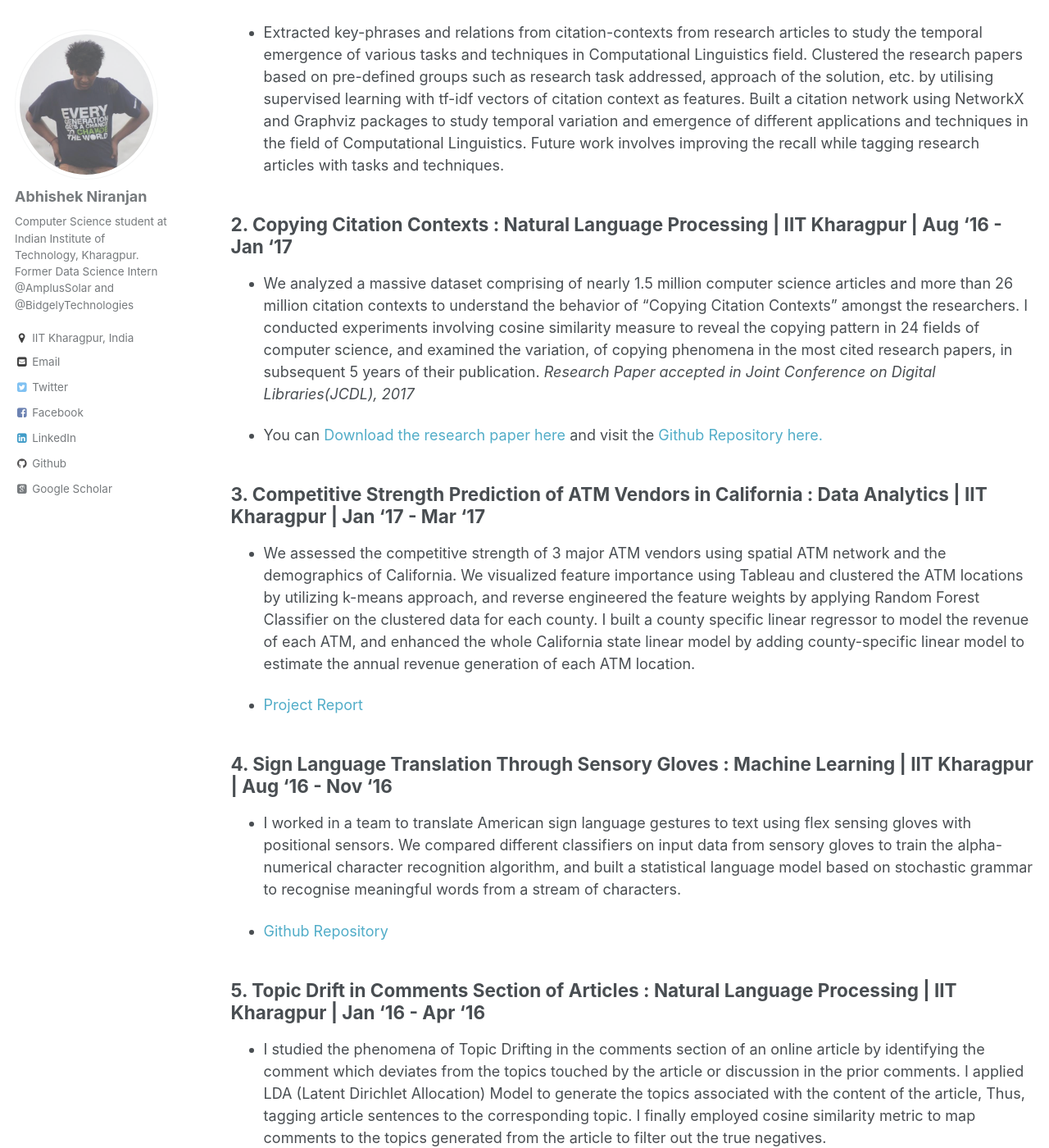
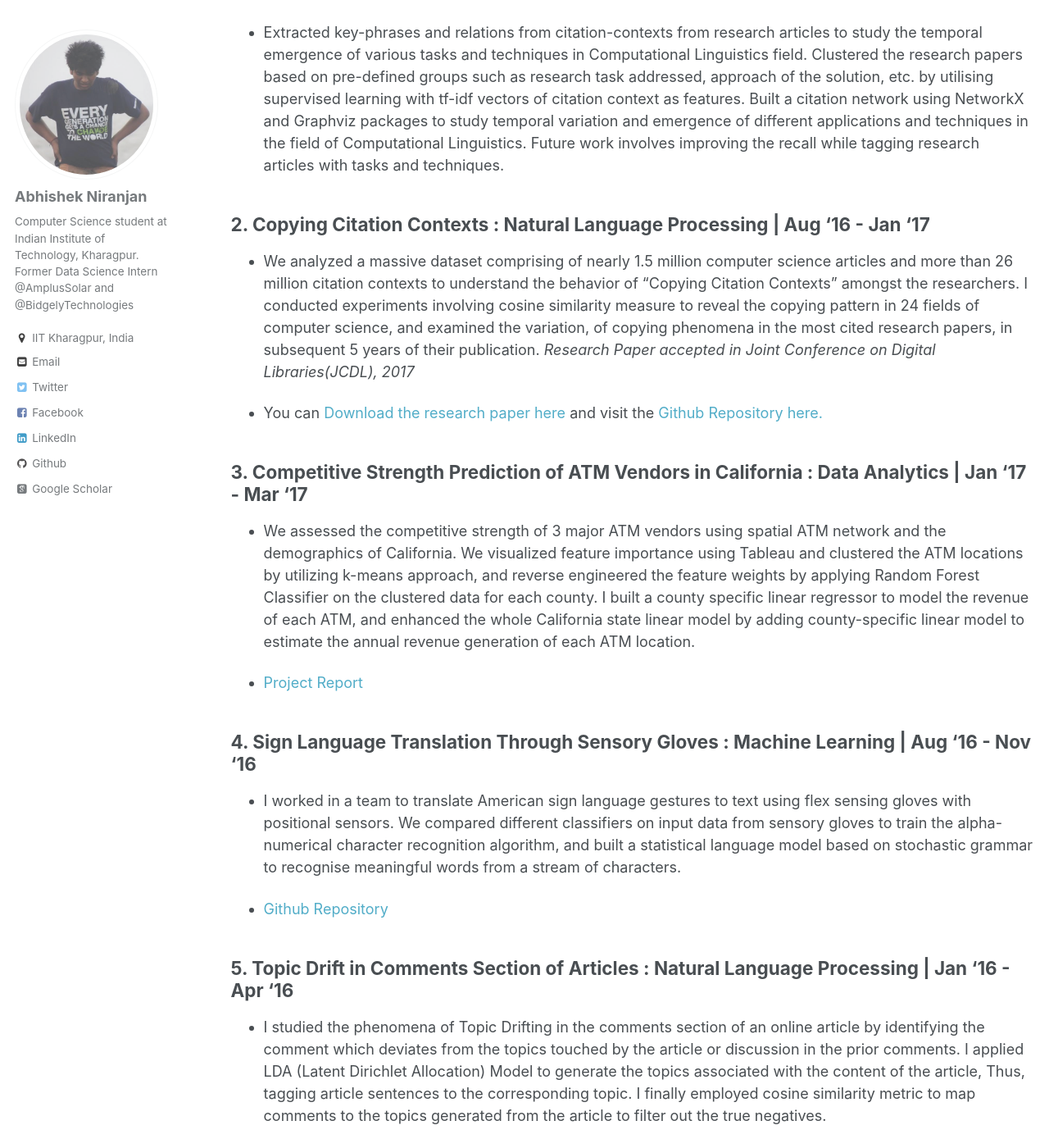
Before and after one commit to abhishek-niranjan/abhishek-niranjan.github.io, a Jekyll site: the page built from _pages/projects.md, in a window 1280 px wide and 1400 px high, scrolled down 315 px. Shown: the whole window at 82% size. Built offline with Jekyll 4.4.1, drawn with Linux system fonts in a browser that asks for light colours; some web fonts are replaced; some of the changed text lies outside the part shown.

```diff
--- a/_pages/projects.md
+++ b/_pages/projects.md
@@ -12,40 +12,40 @@ author_profile: true
 {% endfor %} -->
 
 
-## 1. Temporal Analysis of Tasks and Techniques in Computational Linguistics : Natural Language Processing | IIT Kharagpur | Jan '17 - Present
+## 1. Temporal Analysis of Tasks and Techniques in Computational Linguistics : Natural Language Processing | Jan '17 - Present
 
 * This project focuses on studying how the popularity of different tasks an techniques related to Natural Language Processing Research emerge/varies with respect to time.
 
 * Extracted key-phrases and relations from citation-contexts from research articles to study the temporal emergence of various tasks and techniques in Computational Linguistics field. Clustered the research papers based on pre-defined groups such as research task addressed, approach of the solution, etc. by utilising supervised learning with tf-idf vectors of citation context as features. Built a citation network using NetworkX and Graphviz packages to study temporal variation and emergence of different applications and techniques in the field of Computational Linguistics. Future work involves improving the recall while tagging research articles with tasks and techniques.
 
 
-## 2. Copying Citation Contexts : Natural Language Processing | IIT Kharagpur | Aug '16 - Jan '17
+## 2. Copying Citation Contexts : Natural Language Processing | Aug '16 - Jan '17
 
 * We analyzed a massive dataset comprising of nearly 1.5 million computer science articles and more than 26 million citation
 contexts to understand the behavior of "Copying Citation Contexts" amongst the researchers. I conducted experiments involving cosine similarity measure to reveal the copying pattern in 24 fields of computer science, and examined the variation, of copying phenomena in the most cited research papers, in subsequent 5 years of their publication. _Research Paper accepted in Joint Conference on Digital Libraries(JCDL), 2017_
 
 * You can <span style="color:#52ADC8;"> [Download the research paper here](https://arxiv.org/pdf/1705.02499.pdf)</span> and visit the <span style="color:#52ADC8;">[Github Repository here.](https://github.com/abhishek-niranjan/Citation-Reuse-and-Copying)</span>
 
-## 3. Competitive Strength Prediction of ATM Vendors in California : Data Analytics | IIT Kharagpur | Jan '17 - Mar '17
+## 3. Competitive Strength Prediction of ATM Vendors in California : Data Analytics | Jan '17 - Mar '17
 
 * We assessed the competitive strength of 3 major ATM vendors using spatial ATM network and the demographics of California. We visualized feature importance using Tableau and clustered the ATM locations by utilizing k-means approach, and reverse engineered the feature weights by applying Random Forest Classifier on the clustered data for each county. I built a county specific linear regressor to model the revenue of each ATM, and enhanced the whole California state linear model by adding county-specific linear model to estimate the annual revenue generation of each ATM location.
 
 * <span style="color:#52ADC8;">[Project Report](https://abhishek-niranjan.github.io/files/prj3.pdf)</span>
 
-## 4. Sign Language Translation Through Sensory Gloves : Machine Learning | IIT Kharagpur | Aug '16 - Nov '16
+## 4. Sign Language Translation Through Sensory Gloves : Machine Learning | Aug '16 - Nov '16
 
 * I worked in a team to translate American sign language gestures to text using flex sensing gloves with positional sensors. We compared different classifiers on input data from sensory gloves to train the alpha-numerical character recognition algorithm, and built a statistical language model based on stochastic grammar to recognise meaningful words from a stream of characters.
 
 * <span style="color:#52ADC8;">[Github Repository](https://github.com/abhishek-niranjan/SignToSpeech)</span>
 
-## 5. Topic Drift in Comments Section of Articles : Natural Language Processing | IIT Kharagpur | Jan '16 - Apr '16
+## 5. Topic Drift in Comments Section of Articles : Natural Language Processing | Jan '16 - Apr '16
 
 * I studied the phenomena of Topic Drifting in the comments section of an online article by identifying the comment which
 deviates from the topics touched by the article or discussion in the prior comments. I applied LDA (Latent Dirichlet Allocation) Model to generate the topics associated with the content of the article, Thus, tagging article sentences to the corresponding topic. I finally employed cosine similarity metric to map comments to the topics generated from the article to filter out the true negatives.
 
 * <span style="color:#52ADC8;">[Final Term Project Presentation](https://abhishek-niranjan.github.io/files/prj5.pdf)</span>
 
-## 6. Data Extractor from 2D Plots : Software Development | IIT Kharagpur | Mar '16 - Apr '16
+## 6. Data Extractor from 2D Plots : Software Development | Mar '16 - Apr '16
 
 * I worked in a team of 15 members in Inter-Hall Software Development Competition to build a graph extractor that detects
 plots in any PDF and digitizes the graphs. I was responsible to build a module which digitizes the plot lines using the pixel values from the graphical(BW) image by aptly scaling them to the given range of the axes imported from the OCR module using Python Imaging Library.
```
